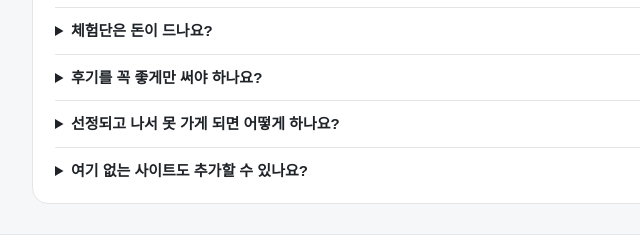
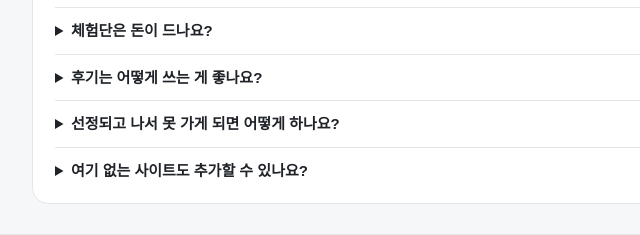
Before and after one commit to mymename123/mymename123.github.io, a plain HTML site: page index.html in a window 1280 px wide. Shown: the part 2169-2404 px from the top of the page, 144-784 px from the left. Drawn offline with Linux system fonts and the light colour scheme.

Commit message:
faq문구수정

```diff
--- a/index.html
+++ b/index.html
@@ -135,7 +135,7 @@
     <h2>자주 묻는 질문</h2>
     <details><summary>블로그 방문자가 적어도 신청할 수 있나요?</summary><p>네, 대부분 사이트는 방문자 수와 상관없이 신청할 수 있어요. 다만 인기 캠페인은 방문자 수나 이전 후기 품질을 보고 고르는 경우가 많아서, 처음에는 경쟁이 적은 캠페인부터 넓게 신청하는 게 좋아요.</p></details>
     <details><summary>체험단은 돈이 드나요?</summary><p>가입과 신청은 보통 무료예요. 다만 제공 범위를 넘는 추가 주문이나 이동 비용은 본인 부담인 경우가 많으니 캠페인 안내를 꼭 읽어 보세요.</p></details>
-    <details><summary>후기를 꼭 좋게만 써야 하나요?</summary><p>아니에요. 직접 겪은 장점과 아쉬운 점을 솔직하게 쓰는 게 독자에게도, 블로그 신뢰도에도 좋아요. 사실과 다르게 과장하는 것은 피하세요.</p></details>
+    <details><summary>후기는 어떻게 쓰는 게 좋나요?</summary><p>직접 경험한 내용을 사진과 함께 구체적으로 쓰는 게 가장 좋아요. 맛·분위기·서비스처럼 좋았던 점을 자세히 소개하고, 가격이나 주차처럼 방문 전에 알면 좋은 정보도 함께 적어 주면 독자에게 도움이 돼요. 업체가 준 미션(키워드, 사진 수 등)을 지키는 것도 잊지 마세요. 사실과 다르게 부풀리는 표현은 피하는 게 좋아요.</p></details>
     <details><summary>선정되고 나서 못 가게 되면 어떻게 하나요?</summary><p>알게 된 즉시 사이트 안내에 따라 취소하거나 문의하세요. 연락 없이 방문하지 않거나 후기를 올리지 않으면 이후 신청이 제한될 수 있어요.</p></details>
     <details><summary>여기 없는 사이트도 추가할 수 있나요?</summary><p>새로 알게 된 체험단 사이트가 있으면 아래 문의로 알려 주세요. 확인한 뒤 목록에 추가할게요.</p></details>
   </section>
```
